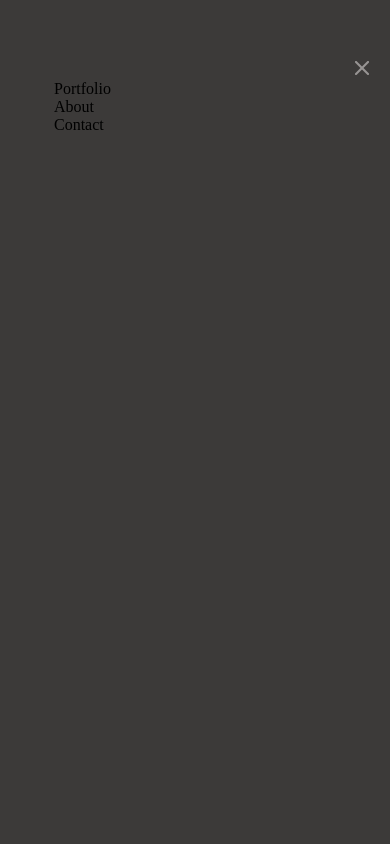
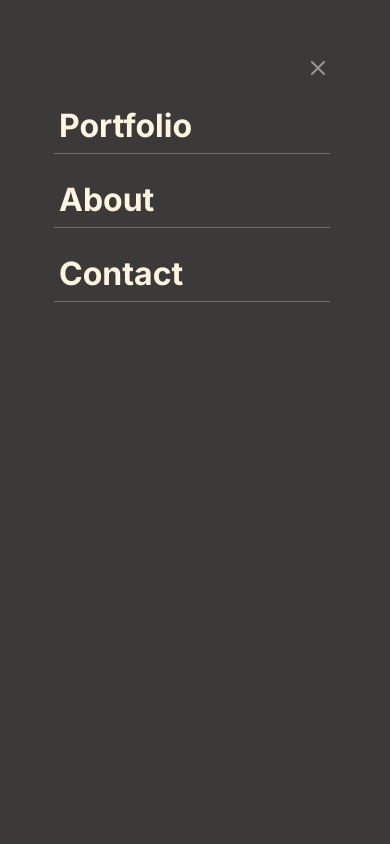
Before and after one commit to biruk-bereka/portfolio-V0, a website: page index.html in a window 390 px wide. Both pictures are taken after a click on the element 354 px from the left and 78 px from the top of the page. Shown: the top 844 px of the page. Drawn offline with Linux system fonts and the light colour scheme.

Commit message:
Implement logic for the mobile menu close function

```diff
--- a/index.css
+++ b/index.css
@@ -522,13 +522,27 @@ button:disabled {
   flex-direction: column;
   height: 100vh;
   min-width: 320px;
+  font-family: 'Inter', sans-serif;
+  font-weight: 700;
+  font-size: 32px;
+  line-height: 44px;
+  color: #fff5e1;
+}
+
+.nav-item {
+  border-bottom: 1px solid #6f6c6b;
+  margin-bottom: 24px;
+  padding-bottom: 5px;
+  margin-right: 44px;
+  padding-left: 5px;
 }
 
 .align-close {
   display: flex;
   justify-content: flex-end;
+  margin-right: 44px;
+  margin-bottom: 24px;
 }
-
 
 /* End of mobile menu */
 
--- a/index.html
+++ b/index.html
@@ -14,9 +14,9 @@
         <div class="menu"><img src="images/Enabled.png" alt="menu icon"/></div>
         <div class="close-button invisible"><img src="./images/cancel-icon.png" alt="close menu"/></div>
         <ul class="nav-items">
-          <li><a href="#portfolio">Portfolio</a></li>
-          <li><a href="#about">About</a></li>
-          <li><a href="#contact">Contact</a></li>
+          <li class="nav-item"><a href="#portfolio">Portfolio</a></li>
+          <li class="nav-item"><a href="#about">About</a></li>
+          <li class="nav-item"><a href="#contact">Contact</a></li>
           <li>
             <a id="mail" href="#mail"><img src="images/Union.png" alt="mail icon"/></a>
           </li>
--- a/index.js
+++ b/index.js
@@ -5,16 +5,21 @@ const myName = document.querySelector('.my-name');
 const mailButton = document.getElementById('mail');
 
 function openMenu() {
-  hamburgerButton.classList.add('invisible');
-  myName.classList.add('invisible');
-  closeButton.classList.add('align-close');
-  navItems.classList.add('display-nav-items');
-  mailButton.classList.add('invisible');
+  hamburgerButton.classList.toggle('invisible');
+  myName.classList.toggle('invisible');
+  closeButton.classList.toggle('align-close');
+  navItems.classList.toggle('display-nav-items');
+  mailButton.classList.toggle('invisible');
 }
 
 function closeMenu() {
-
+  hamburgerButton.classList.toggle('invisible');
+  myName.classList.toggle('invisible');
+  closeButton.classList.toggle('align-close');
+  navItems.classList.toggle('display-nav-items');
+  mailButton.classList.toggle('invisible');
 }
 
 hamburgerButton.addEventListener('click', openMenu);
 closeButton.addEventListener('click', closeMenu);
+navItems.addEventListener('click', closeMenu);
```
